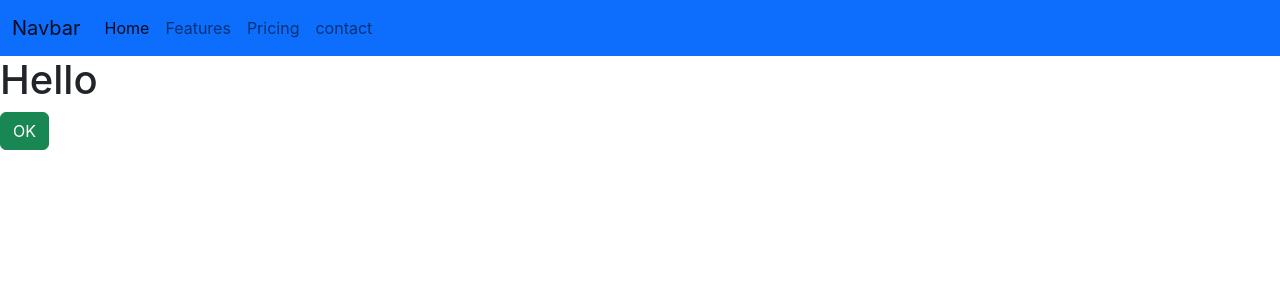
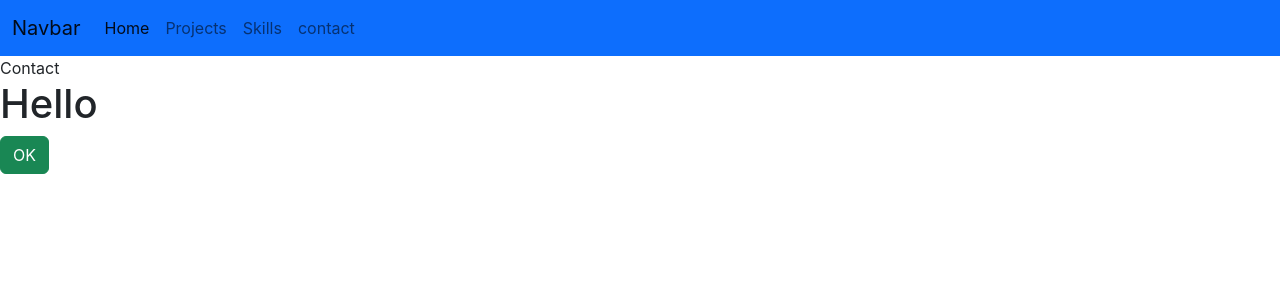
Before and after one commit to AhmedAgrebiSelmi/portfolio, a React (Create React App) app: page /contact in a window 1280 px wide. Shown: the top 300 px of the page. Built offline with nearby package versions, Linux system fonts and the light colour scheme.

Commit message:
add pages and set up react-router-dom

```diff
--- a/package.json
+++ b/package.json
@@ -9,6 +9,7 @@
     "bootstrap": "^5.2.0",
     "react": "^18.2.0",
     "react-dom": "^18.2.0",
+    "react-router-dom": "^5.3.3",
     "react-scripts": "5.0.1",
     "web-vitals": "^2.1.4"
   },
--- a/src/App.js
+++ b/src/App.js
@@ -1,11 +1,23 @@
-import Navbar from"./components/navbar";
+import { BrowserRouter, Route } from 'react-router-dom'
+
+import Navbar from "./components/navbar";
+import Contact from './pages/Contact';
+import Projects from './pages/Projects';
+import Skills from './pages/Skills';
+import Home from './pages/Home';
 
 function App() {
   return (
     <div>
-      <Navbar />
-      <h1>Hello</h1>
-      <button className="btn btn-success">OK</button>
+      <BrowserRouter>
+        <Navbar />
+        <Route path='/contact' component={Contact}  />
+        <Route path='/projects' component={Projects}  />
+        <Route path='/skills' component={Skills}  />
+        <Route exact path='/' component={Home}  />
+        <h1>Hello</h1>
+        <button className="btn btn-success">OK</button>
+      </BrowserRouter>
     </div>
   );
 }
--- a/src/components/navbar.js
+++ b/src/components/navbar.js
@@ -2,25 +2,25 @@
 
 function Navbar() {
     return (
-        <nav class="navbar navbar-expand-lg dark-light bg-primary">
-        <div class="container-fluid">
-          <a class="navbar-brand" href="#">Navbar</a>
-          <button class="navbar-toggler" type="button" data-bs-toggle="collapse" data-bs-target="#navbarNav" aria-controls="navbarNav" aria-expanded="false" aria-label="Toggle navigation">
-            <span class="navbar-toggler-icon"></span>
+        <nav className="navbar navbar-expand-lg dark-light bg-primary">
+        <div className="container-fluid">
+          <a className="navbar-brand" href="#">Navbar</a>
+          <button className="navbar-toggler" type="button" data-bs-toggle="collapse" data-bs-target="#navbarNav" aria-controls="navbarNav" aria-expanded="false" aria-label="Toggle navigation">
+            <span className="navbar-toggler-icon"></span>
           </button>
-          <div class="collapse navbar-collapse" id="navbarNav">
-            <ul class="navbar-nav">
-              <li class="nav-item">
-                <a class="nav-link active" aria-current="page" href="#">Home</a>
+          <div className="collapse navbar-collapse" id="navbarNav">
+            <ul className="navbar-nav">
+              <li className="nav-item">
+                <a className="nav-link active" aria-current="page" href="#">Home</a>
               </li>
-              <li class="nav-item">
-                <a class="nav-link" href="#">Features</a>
+              <li className="nav-item">
+                <a className="nav-link" href="#">Projects</a>
               </li>
-              <li class="nav-item">
-                <a class="nav-link" href="#">Pricing</a>
+              <li className="nav-item">
+                <a className="nav-link" href="#">Skills</a>
               </li>
-              <li class="nav-item">
-                <a class="nav-link" href="#">contact</a>
+              <li className="nav-item">
+                <a className="nav-link" href="#">contact</a>
               </li>
 
             </ul>
--- /dev/null
+++ b/src/pages/Contact.js
@@ -0,0 +1,9 @@
+import React from 'react'
+
+function Contact() {
+  return (
+    <div>Contact</div>
+  )
+}
+
+export default Contact
--- /dev/null
+++ b/src/pages/Home.js
@@ -0,0 +1,9 @@
+import React from 'react'
+
+function Home() {
+  return (
+    <div>Home</div>
+  )
+}
+
+export default Home
--- /dev/null
+++ b/src/pages/Projects.js
@@ -0,0 +1,9 @@
+import React from 'react'
+
+function Projects() {
+  return (
+    <div>Projects</div>
+  )
+}
+
+export default Projects
--- /dev/null
+++ b/src/pages/Skills.js
@@ -0,0 +1,9 @@
+import React from 'react'
+
+function Skills() {
+  return (
+    <div>Skills</div>
+  )
+}
+
+export default Skills
```
Also changed, not shown: 1 other file (tests, documents, lock files or other folders).
